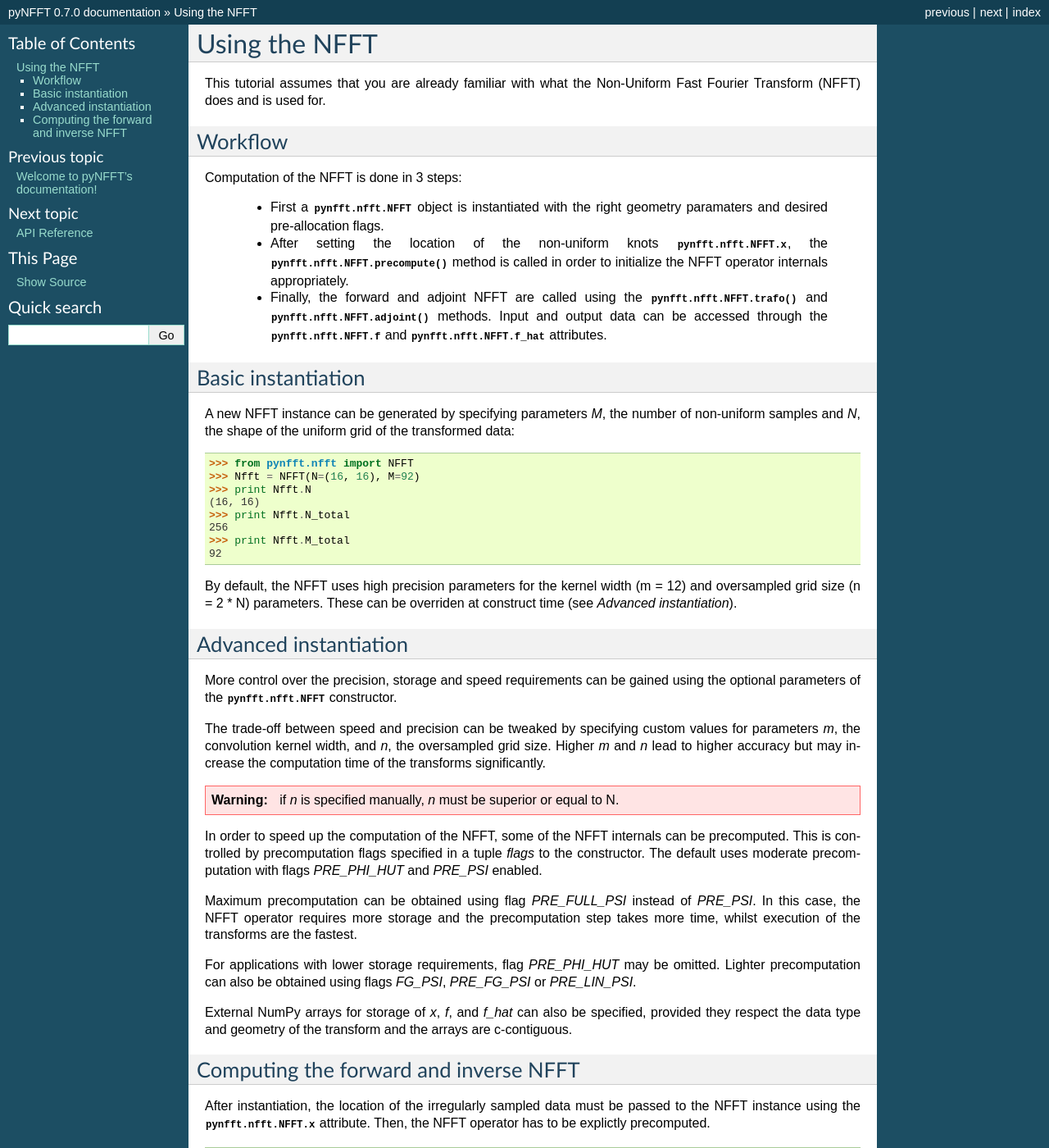
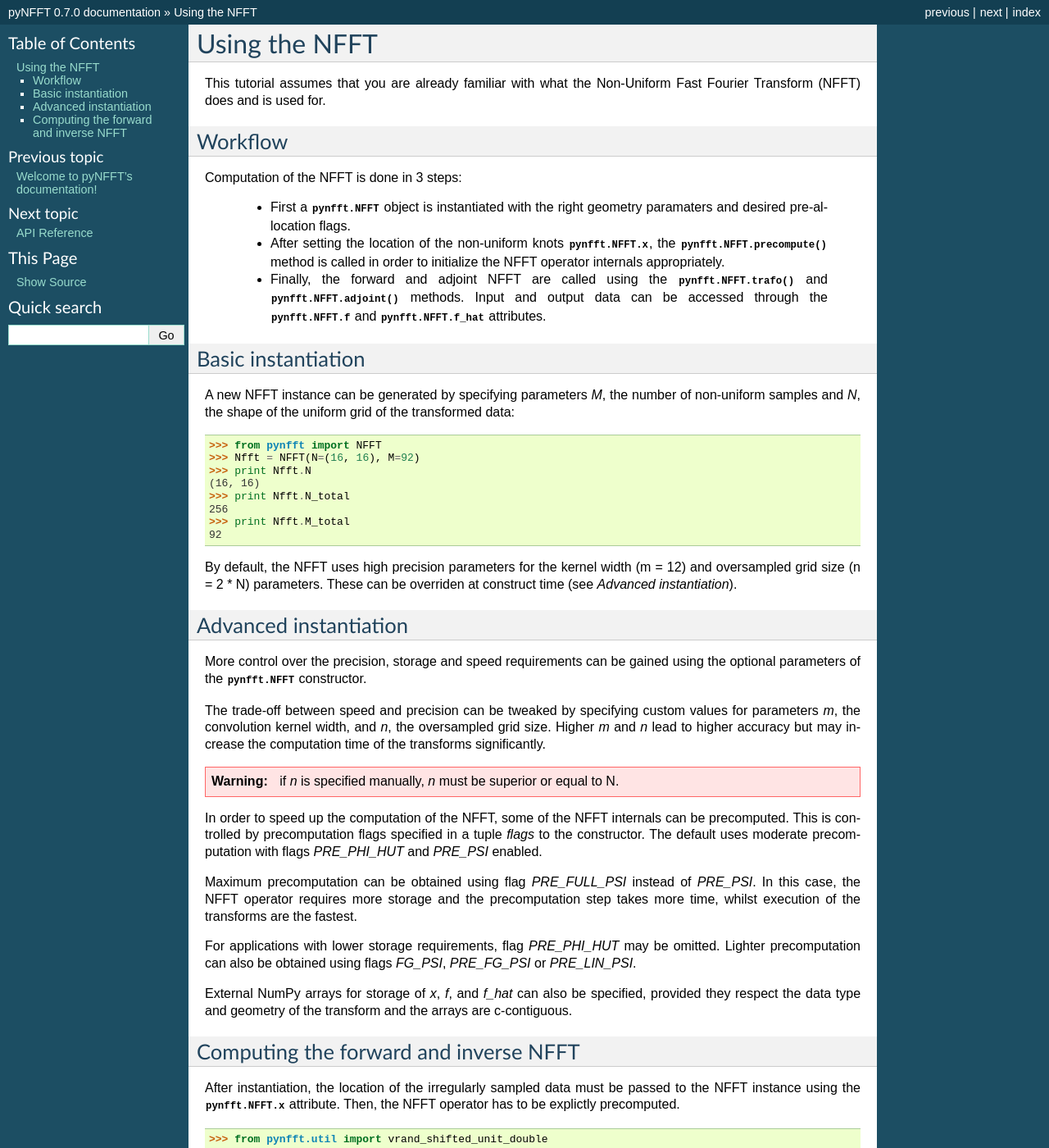
Before and after one commit to pyNFFT/pyNFFT, a Sphinx documentation site: the page built from doc/tutorial.rst, in a window 1280 px wide and 1400 px high. Shown: the whole window at 82% size. Built offline with Sphinx 7.4.7, drawn with Linux system fonts in a browser that asks for light colours; some of the changed text lies outside the part shown.

Commit message:
reorganize documentation based on module layout change

```diff
--- a/doc/api.rst
+++ b/doc/api.rst
@@ -3,5 +3,5 @@ API Reference
 
 .. toctree::
 
-    /api/nfft
-    /api/solver
+   /api/nfft
+   /api/util
--- /dev/null
+++ b/doc/api/util.rst
@@ -0,0 +1,4 @@
+``pynfft.util`` - Utilitary functions
+=====================================
+
+.. automodule:: pynfft.util
--- a/doc/tutorial.rst
+++ b/doc/tutorial.rst
@@ -9,18 +9,18 @@ Workflow
 
 Computation of the NFFT is done in 3 steps:
 
-      - First a :class:`pynfft.nfft.NFFT` object is instantiated with the
+      - First a :class:`pynfft.NFFT` object is instantiated with the
 	right geometry paramaters and desired pre-allocation flags.
 
       - After setting the location of the non-uniform knots
-	:attr:`pynfft.nfft.NFFT.x`, the :meth:`pynfft.nfft.NFFT.precompute`
+	:attr:`pynfft.NFFT.x`, the :meth:`pynfft.NFFT.precompute`
 	method is called in order to initialize the NFFT operator internals
 	appropriately.
 
       - Finally, the forward and adjoint NFFT are called using the
-	:meth:`pynfft.nfft.NFFT.trafo` and :meth:`pynfft.nfft.NFFT.adjoint`
+	:meth:`pynfft.NFFT.trafo` and :meth:`pynfft.NFFT.adjoint`
 	methods. Input and output data can be accessed through the
-	:attr:`pynfft.nfft.NFFT.f` and :attr:`pynfft.nfft.NFFT.f_hat`
+	:attr:`pynfft.NFFT.f` and :attr:`pynfft.NFFT.f_hat`
 	attributes.
 
 Basic instantiation
@@ -30,7 +30,7 @@ A new NFFT instance can be generated by specifying parameters `M`,
 the number of non-uniform samples and `N`, the shape of the uniform
 grid of the transformed data::
 
-    >>> from pynfft.nfft import NFFT
+    >>> from pynfft import NFFT
     >>> Nfft = NFFT(N=(16, 16), M=92)
     >>> print Nfft.N
     (16, 16)
@@ -47,7 +47,7 @@ Advanced instantiation
 ----------------------
 
 More control over the precision, storage and speed requirements can be
-gained using the optional parameters of the :class:`pynfft.nfft.NFFT`
+gained using the optional parameters of the :class:`pynfft.NFFT`
 constructor.
 
 The trade-off between speed and precision can be tweaked by specifying
@@ -79,7 +79,7 @@ Computing the forward and inverse NFFT
 --------------------------------------
 
 After instantiation, the location of the irregularly sampled data must be
-passed to the NFFT instance using the :attr:`pynfft.nfft.NFFT.x` attribute.
+passed to the NFFT instance using the :attr:`pynfft.NFFT.x` attribute.
 Then, the NFFT operator has to be explictly precomputed.
 
         >>> from pynfft.util import vrand_shifted_unit_double
@@ -87,16 +87,16 @@ Then, the NFFT operator has to be explictly precomputed.
         >>> Nfft.precompute()
 
 After precomputation, the forward NFFT can be computed by first filling the
-:attr:`pynfft.nfft.NFFT.f_hat` attribute with the input data and then calling
-the :meth:`pynfft.nfft.NFFT.trafo` method.
+:attr:`pynfft.NFFT.f_hat` attribute with the input data and then calling
+the :meth:`pynfft.NFFT.trafo` method.
 
         >>> from pynfft.util import vrand_unit_complex
         >>> vrand_unit_complex(Nfft.f_hat)
         >>> Nfft.trafo()  # results stored in Nfft.f
 
 Similar to the forward transform, the adjoint operation is performed by first
-filling the :attr:`pynfft.nfft.NFFT.f` attribute prior to calling the
-:meth:`pynfft.nfft.NFFT.adjoint` method.
+filling the :attr:`pynfft.NFFT.f` attribute prior to calling the
+:meth:`pynfft.NFFT.adjoint` method.
 
         >>> from pynfft.util import vrand_unit_complex
         >>> vrand_unit_complex(Nfft.f)
```
Also changed, not shown: doc/api/nfft.rst (+43 -20 lines), doc/api/solver.rst (deleted, +0 -27 lines), doc/index.rst (+10 -12 lines), pynfft/nfft.rst (added).
